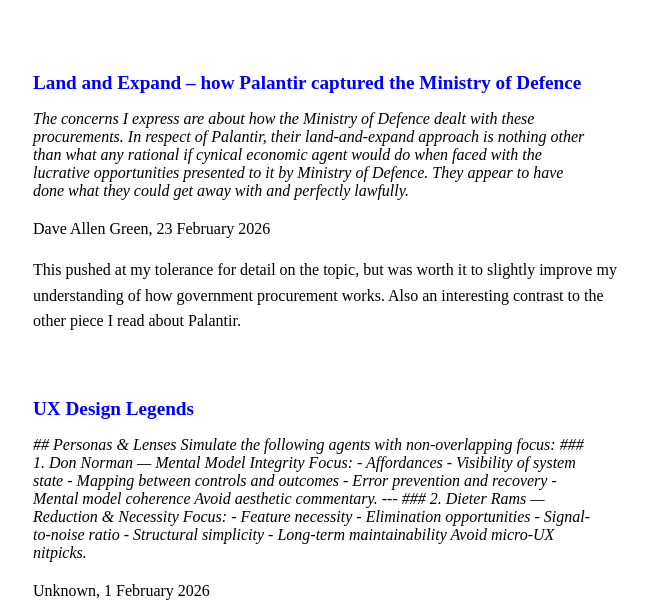
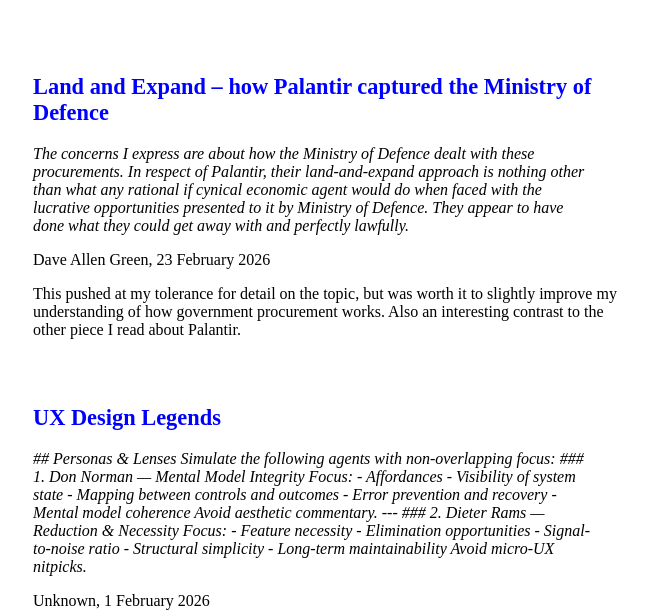
Before and after one commit to jjulier/my-site, a plain HTML site: page links/index.html in a window 1280 px wide. Shown: the part 167-783 px from the top of the page, without its empty margins (307-954 px from the left). Drawn offline with Linux system fonts and the light colour scheme; a web font is replaced by a local one.

Commit message:
Update links and styling

```diff
--- a/style.css
+++ b/style.css
@@ -46,11 +46,11 @@
 }
 
 article h2 a:hover {
-  background-color: #FBE4EC;
+  background-color: #FFFF00;
 }
 
 article h2 {
-  font-size: 1.2em;
+  font-size: 1.4em;
 }
 
 article {
@@ -63,7 +63,6 @@
 }
 
 p {
-  line-height: 1.6;
   margin-top: 8px;
 }
 
@@ -86,3 +85,11 @@
 footer a:hover {
   background-color: #FBE4EC;
 }
+
+/* highlight all boxes
+*,
+*::before,
+*::after {
+    outline: 1px solid rgba(255,0,0,0.3);
+}
+*/
```
Also changed, not shown: 1 other file.
